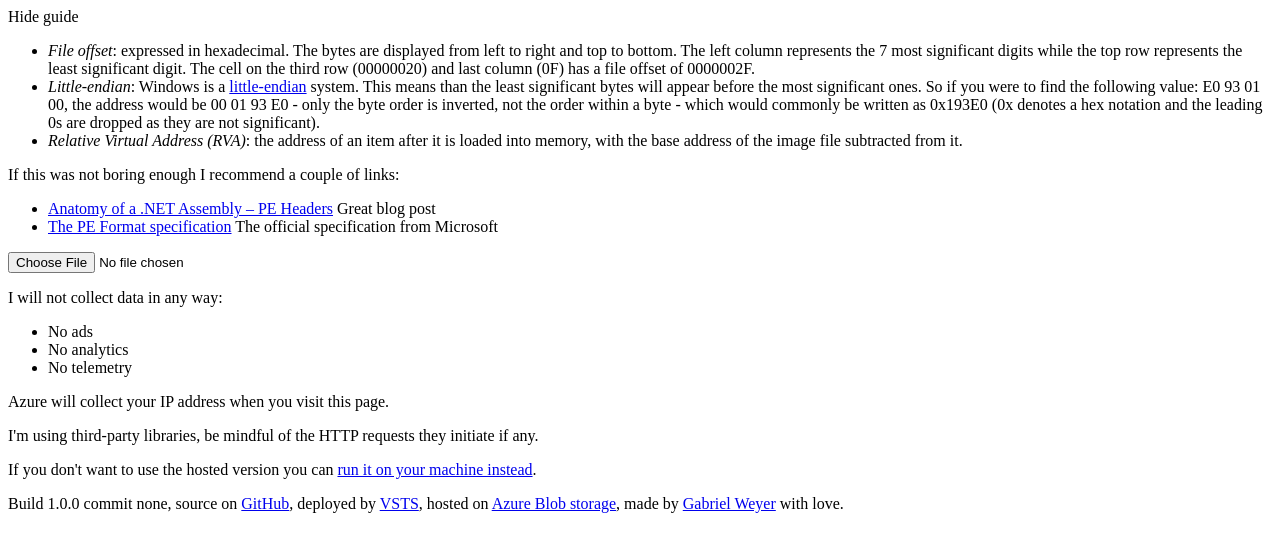
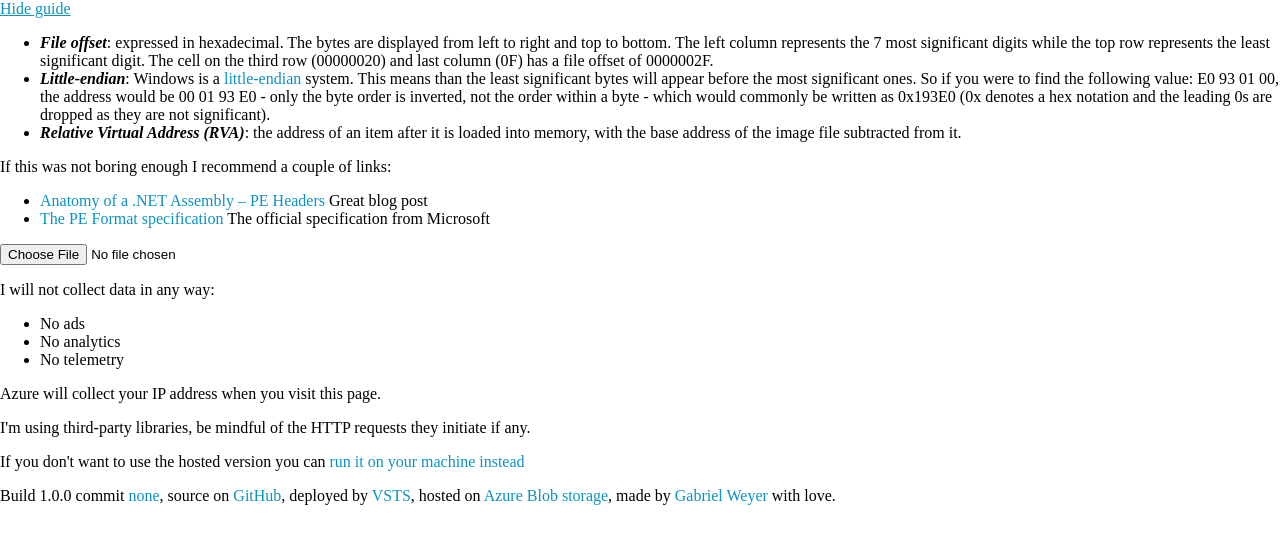
Before and after one commit to gabrielweyer/pe-clr-viewer, an Angular app: page / in a window 1280 px wide. Shown: the top 552 px of the page. Built offline with nearby package versions, Linux system fonts and the light colour scheme.

Commit message:
Add link component

```diff
--- a/src/app/app.component.html
+++ b/src/app/app.component.html
@@ -7,10 +7,10 @@
       on the third row (00000020) and last column (0F) has a file offset of 0000002F.</li>
     <li>
       <em>Little-endian</em>: Windows is a
-      <a href="https://en.wikipedia.org/wiki/Endianness" target="_blank" rel="noopener noreferrer">little-endian</a> system. This means than the least significant bytes will appear before the most significant ones.
-      So if you were to find the following value: E0 93 01 00, the address would be 00 01 93 E0 - only the byte order is
-      inverted, not the order within a byte - which would commonly be written as 0x193E0 (0x denotes a hex notation and the
-      leading 0s are dropped as they are not significant).</li>
+      <app-link [href]="'https://en.wikipedia.org/wiki/Endianness'">little-endian</app-link> system. This means than the least significant bytes will appear before the most significant
+      ones. So if you were to find the following value: E0 93 01 00, the address would be 00 01 93 E0 - only the byte order
+      is inverted, not the order within a byte - which would commonly be written as 0x193E0 (0x denotes a hex notation and
+      the leading 0s are dropped as they are not significant).</li>
     <li>
       <em>Relative Virtual Address (RVA)</em>: the address of an item after it is loaded into memory, with the base address of
       the image file subtracted from it.</li>
@@ -18,9 +18,9 @@
   <p>If this was not boring enough I recommend a couple of links:</p>
   <ul>
     <li>
-      <a href="https://www.red-gate.com/simple-talk/blogs/anatomy-of-a-net-assembly-pe-headers/" target="_blank" rel="noopener noreferrer">Anatomy of a .NET Assembly – PE Headers</a> Great blog post</li>
+      <app-link [href]="'https://www.red-gate.com/simple-talk/blogs/anatomy-of-a-net-assembly-pe-headers/'">Anatomy of a .NET Assembly – PE Headers</app-link> Great blog post</li>
     <li>
-      <a href="https://msdn.microsoft.com/library/windows/desktop/ms680547(v=vs.85).aspx" target="_blank" rel="noopener noreferrer">The PE Format specification</a> The official specification from Microsoft
+      <app-link [href]="'https://msdn.microsoft.com/library/windows/desktop/ms680547(v=vs.85).aspx'">The PE Format specification</app-link> The official specification from Microsoft
     </li>
   </ul>
 </div>
@@ -199,10 +199,11 @@
   <p>Azure will collect your IP address when you visit this page.</p>
   <p>I'm using third-party libraries, be mindful of the HTTP requests they initiate if any.</p>
   <p>If you don't want to use the hosted version you can
-    <a href="https://github.com/gabrielweyer/pe-clr-viewer#running-locally" target="_blank" rel="noopener noreferrer">run it on your machine instead</a>.</p>
+    <app-link [href]="'https://github.com/gabrielweyer/pe-clr-viewer#running-locally'">run it on your machine instead</app-link>
 </div>
-<div>Build {{build}} commit {{commit}}, source on
-  <a href="https://github.com/gabrielweyer/pe-clr-viewer" target="_blank" rel="noopener noreferrer">GitHub</a>, deployed by
-  <a href="https://www.visualstudio.com/team-services/" target="_blank" rel="noopener noreferrer">VSTS</a>, hosted on
-  <a href="https://azure.microsoft.com/en-gb/services/storage/blobs/" target="_blank" rel="noopener noreferrer">Azure Blob storage</a>, made by
-  <a href="https://gabrielweyer.github.io/" target="_blank" rel="noopener noreferrer">Gabriel Weyer</a> with love.</div>
+<div>Build {{build}} commit
+  <app-link [href]="'https://github.com/gabrielweyer/pe-clr-viewer/commit/' + commit">{{commit}}</app-link>, source on
+  <app-link [href]="'https://github.com/gabrielweyer/pe-clr-viewer'">GitHub</app-link>, deployed by
+  <app-link [href]="'https://www.visualstudio.com/team-services/'">VSTS</app-link>, hosted on
+  <app-link [href]="'https://azure.microsoft.com/en-gb/services/storage/blobs/'">Azure Blob storage</app-link>, made by
+  <app-link [href]="'https://gabrielweyer.github.io/'">Gabriel Weyer</app-link> with love.</div>
--- a/src/app/app.module.ts
+++ b/src/app/app.module.ts
@@ -10,9 +10,10 @@ import { HexPipe } from './../shared/hex.pipe';
 
 import { APP_INITIALIZER } from '@angular/core';
 import { AppConfig } from './../shared/app.config';
+import { LinkComponent } from './link/link.component';
 
 @NgModule({
-  declarations: [AppComponent, BytePipe, LeftPadPipe, HexPipe],
+  declarations: [AppComponent, BytePipe, LeftPadPipe, HexPipe, LinkComponent],
   imports: [BrowserModule, FormsModule, HttpClientModule],
   providers: [
     AppConfig,
--- /dev/null
+++ b/src/app/link/link.component.html
@@ -0,0 +1 @@
+<a [href]="href" target="_blank" rel="noopener noreferrer"><ng-content></ng-content></a>
--- a/src/styles.scss
+++ b/src/styles.scss
@@ -1 +1,18 @@
-/* You can add global styles to this file, and also import other style files */
+html,
+body {
+  margin: 0;
+}
+
+a {
+  text-decoration: none;
+  color: #0b92c4;
+  text-decoration-color: #0b92c4;
+
+  &:hover {
+    text-decoration: underline;
+  }
+}
+
+em {
+  font-weight: 600;
+}
```
Also changed, not shown: src/app/link/link.component.ts (added, +11 -0 lines), src/app/link/link.component.scss (added).
